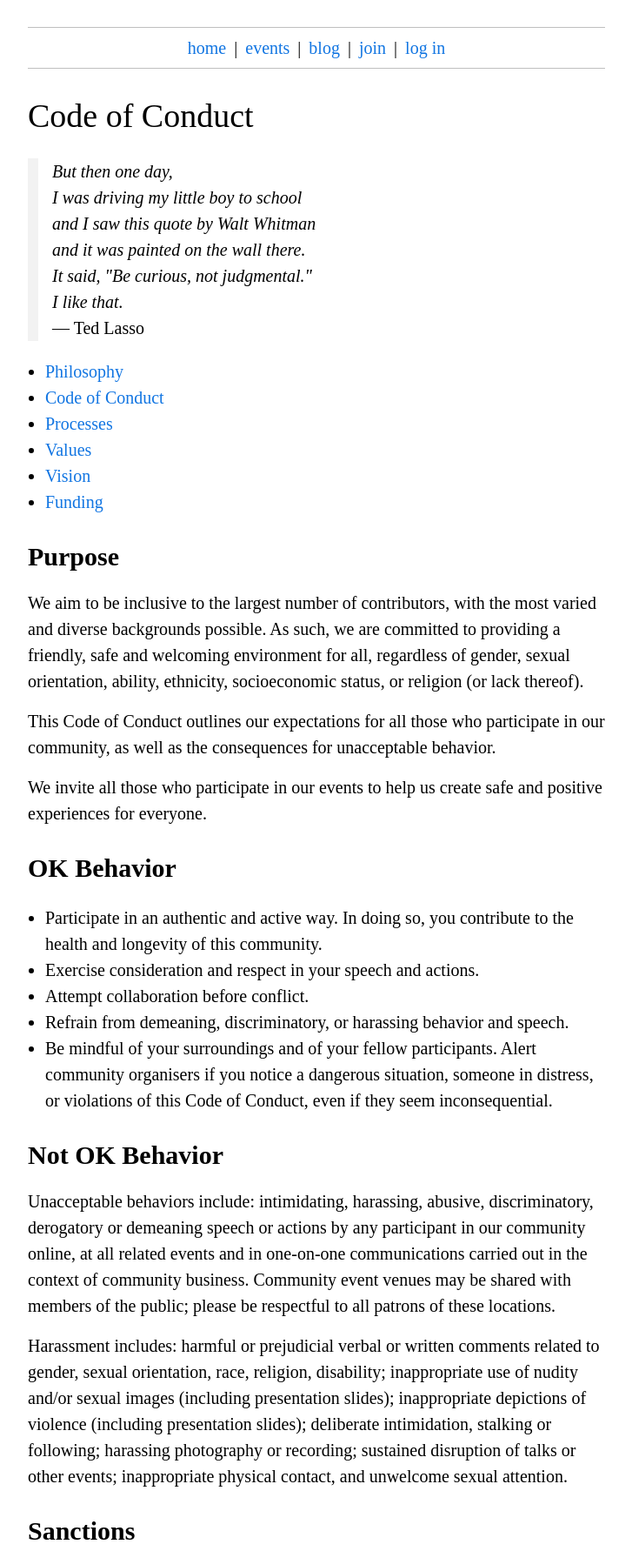
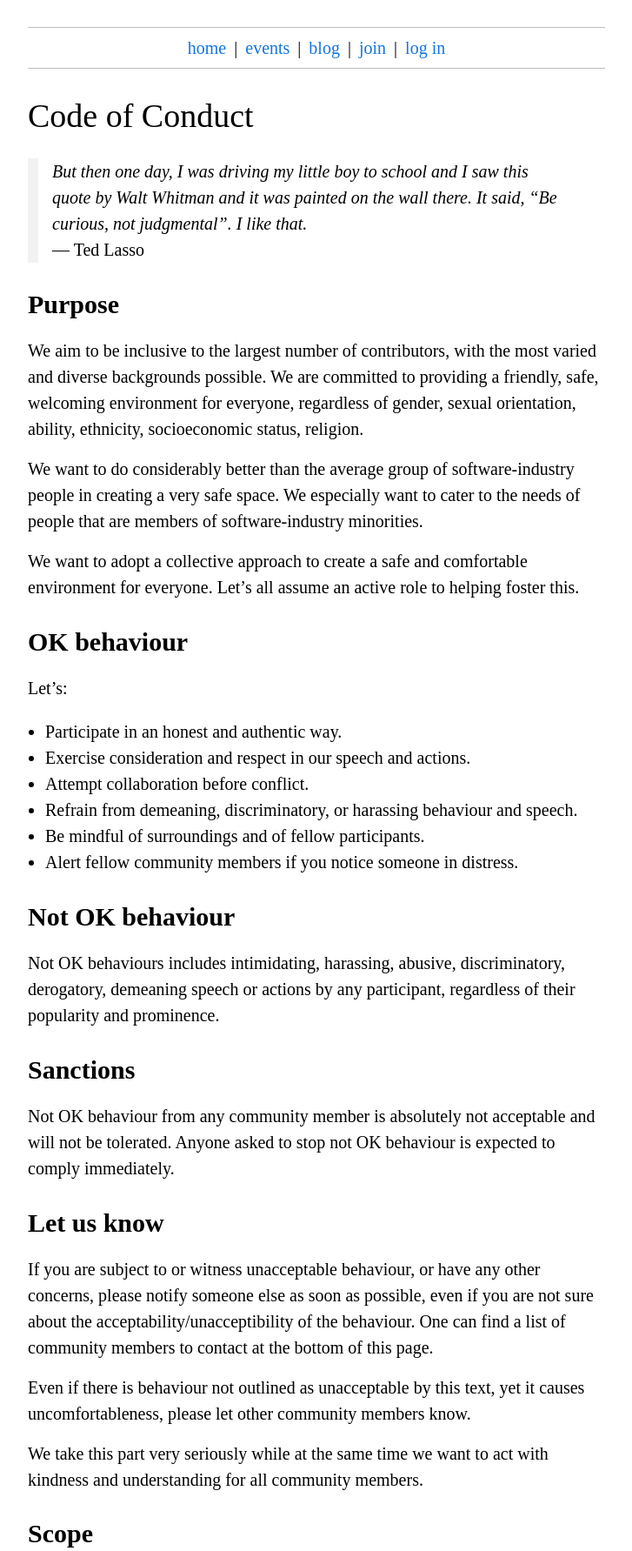
Before and after one commit to chaitinschool/chaitinschool.org, a Django app: page /code-of-conduct/ in a window 1280 px wide. Shown: the part 163-1946 px from the top of the page at 87% size, without its empty margins (276-1003 px from the left). Run offline with Django 3.2, Linux system fonts and the light colour scheme.

Commit message:
update code of conduct

```diff
--- a/main/templates/main/codeofconduct.html
+++ b/main/templates/main/codeofconduct.html
@@ -6,101 +6,74 @@
 
     <blockquote>
         <em>
-            But then one day,
-            <br>I was driving my little boy to school
-            <br>and I saw this quote by Walt Whitman
-            <br>and it was painted on the wall there.
-            <br>It said, "Be curious, not judgmental."
-            <br>I like that.
+            But then one day, I was driving my little boy to school and I saw
+            this quote by Walt Whitman and it was painted on the wall there.
+            It said, “Be curious, not judgmental”. I like that.
         </em>
         <br> — Ted Lasso
     </blockquote>
 
-    {% include "partials/philosophy_nav.html" %}
-
     <h2>Purpose</h2>
     <p>
         We aim to be inclusive to the largest number of contributors, with
-        the most varied and diverse backgrounds possible. As such, we are
-        committed to providing a friendly, safe and welcoming environment
-        for all, regardless of gender, sexual orientation, ability, ethnicity,
-        socioeconomic status, or religion (or lack thereof).
+        the most varied and diverse backgrounds possible. We are committed to
+        providing a friendly, safe, welcoming environment for everyone,
+        regardless of gender, sexual orientation, ability, ethnicity,
+        socioeconomic status, religion.
     </p>
     <p>
-        This Code of Conduct outlines our expectations for all those who
-        participate in our community, as well as the consequences for
-        unacceptable behavior.
+        We want to do considerably better than the average group of
+        software-industry people in creating a very safe space. We especially
+        want to cater to the needs of people that are members of
+        software-industry minorities.
     </p>
     <p>
-        We invite all those who participate in our events to help us create
-        safe and positive experiences for everyone.
+        We want to adopt a collective approach to create a safe and comfortable
+        environment for everyone. Let’s all assume an active role to
+        helping foster this.
     </p>
 
-    <h2>OK Behavior</h2>
+    <h2>OK behaviour</h2>
+    <p>Let’s:</p>
     <ul>
-        <li>
-            Participate in an authentic and active way. In doing so, you
-            contribute to the health and longevity of this community.
-        </li>
-        <li>Exercise consideration and respect in your speech and actions.</li>
+        <li>Participate in an honest and authentic way.</li>
+        <li>Exercise consideration and respect in our speech and actions.</li>
         <li>Attempt collaboration before conflict.</li>
-        <li>Refrain from demeaning, discriminatory, or harassing behavior and speech.</li>
-        <li>
-            Be mindful of your surroundings and of your fellow participants.
-            Alert community organisers if you notice a dangerous situation,
-            someone in distress, or violations of this Code of Conduct, even
-            if they seem inconsequential.
-        </li>
+        <li>Refrain from demeaning, discriminatory, or harassing behaviour and speech.</li>
+        <li>Be mindful of surroundings and of fellow participants.</li>
+        <li>Alert fellow community members if you notice someone in distress.</li>
     </ul>
 
-    <h2>Not OK Behavior</h2>
+    <h2>Not OK behaviour</h2>
     <p>
-        Unacceptable behaviors include: intimidating, harassing, abusive,
-        discriminatory, derogatory or demeaning speech or actions by any
-        participant in our community online, at all related events and in
-        one-on-one communications carried out in the context of community
-        business. Community event venues may be shared with members of the
-        public; please be respectful to all patrons of these locations.
-    </p>
-
-    <p>
-        Harassment includes: harmful or prejudicial verbal or written
-        comments related to gender, sexual orientation, race, religion,
-        disability; inappropriate use of nudity and/or sexual images
-        (including presentation slides); inappropriate depictions of violence
-        (including presentation slides); deliberate intimidation, stalking or
-        following; harassing photography or recording; sustained disruption
-        of talks or other events; inappropriate physical contact, and
-        unwelcome sexual attention.
+        Not OK behaviours includes intimidating, harassing, abusive,
+        discriminatory, derogatory, demeaning speech or actions by any
+        participant, regardless of their popularity and prominence.
     </p>
 
     <h2>Sanctions</h2>
     <p>
-        Unacceptable behavior from any community member, including those with
-        decision-making authority, will not be tolerated. Anyone asked to stop
-        unacceptable behavior is expected to comply immediately.
-    </p>
-    <p>
-        If a community member engages in unacceptable behavior, the community
-        organisers may take any action they deem appropriate, up to and
-        including a temporary ban or permanent expulsion from the community
-        without warning.
+        Not OK behaviour from any community member is absolutely not
+        acceptable and will not be tolerated. Anyone asked to stop not OK
+        behaviour is expected to comply immediately.
     </p>
 
     <h2>Let us know</h2>
     <p>
-        If you are subject to or witness unacceptable behavior, or have any
-        other concerns, please notify a community organiser as soon as possible.
-        You can find a list of organisers to contact for each of the supporters
-        of this code of conduct at the bottom of this page.
+        If you are subject to or witness unacceptable behaviour, or have any
+        other concerns, please notify someone else as soon as possible, even
+        if you are not sure about the acceptability/unacceptibility of the
+        behaviour. One can find a list of community members to contact at the
+        bottom of this page.
     </p>
-
-    <h2>Meta-complaints</h2>
     <p>
-        If you feel you have been falsely or unfairly accused of violating
-        this Code of Conduct, you should notify one of the event organisers
-        with a concise description of your grievance. Your grievance will be
-        handled in accordance with our existing governing policies.
+        Even if there is behaviour not outlined as unacceptable by this text,
+        yet it causes uncomfortableness, please let other community members
+        know.
+    </p>
+    <p>
+        We take this part very seriously while at the same time we want to
+        act with kindness and understanding for all community members.
     </p>
 
     <h2>Scope</h2>
@@ -110,7 +83,15 @@
         one-on-one communications pertaining to community business.
     </p>
 
-    <h2>Contact List of Organisers</h2>
+    <h2>Thanks</h2>
+    <p>
+        We want to thank the authors of the
+        <a href="https://berlincodeofconduct.org/">Berlin Code of Conduct</a>
+        and the <a href="https://pdxruby.org/CONDUCT">Portland Ruby Brigade</a>,
+        who helped us refine this text.
+    </p>
+
+    <h2>Contact List</h2>
     <ul>
         <li>
             Theodore Keloglou
```
